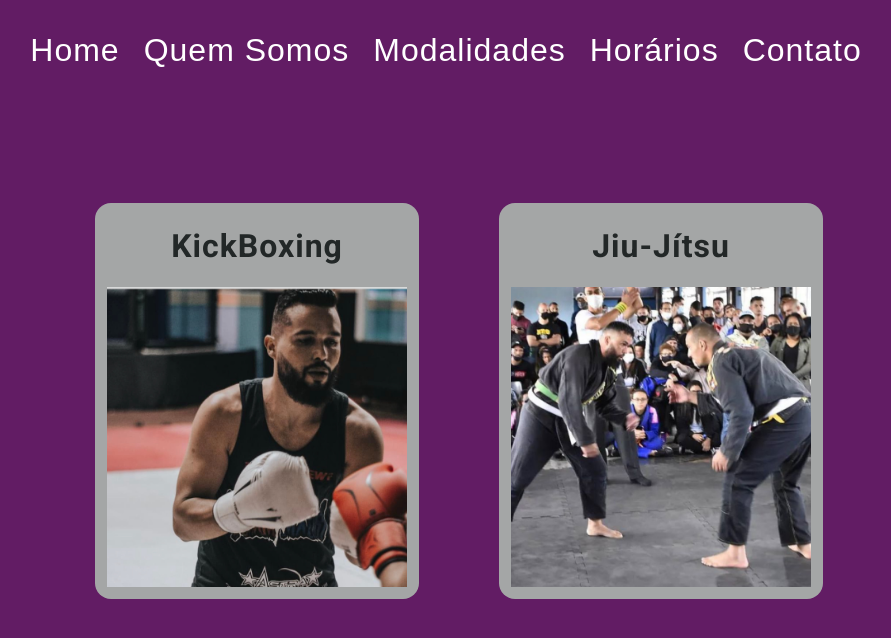
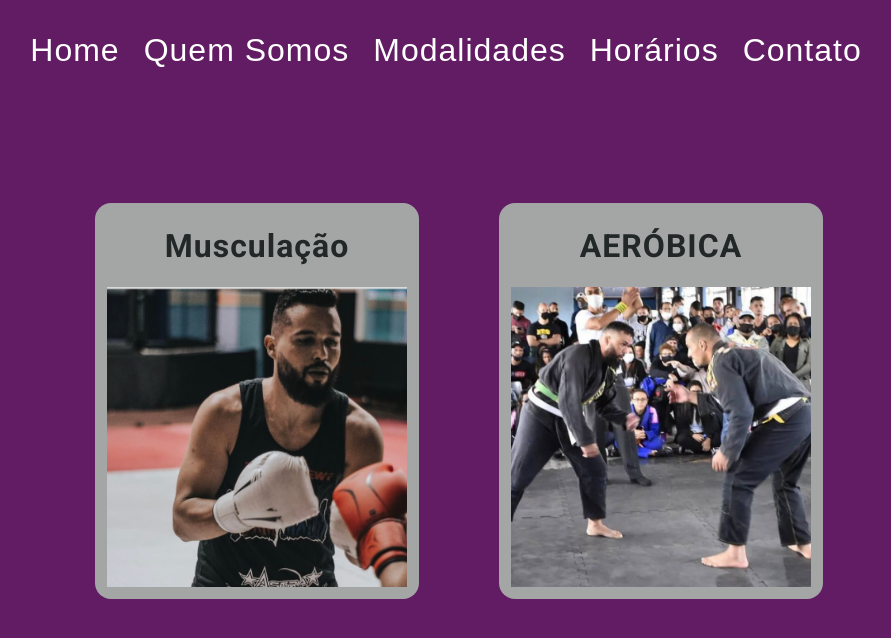
Before and after one commit to Daniel-Alves2017/gymwoman, a React (Vite) app: page /modality in a window 1280 px wide. Shown: the top 638 px of the page, without its empty margins (181-1072 px from the left). Built offline with nearby package versions, Linux system fonts and the light colour scheme; some icons are missing.

Commit message:
alteração das modalidades

```diff
--- a/src/pages/modality/index.tsx
+++ b/src/pages/modality/index.tsx
@@ -18,12 +18,12 @@ function Modality() {
       {step === 0 && (
         <aside className="modality group">
           <Card onClick={() => SetStep(1)}>
-            <p>KickBoxing</p>
-            <img src={bg_modalidade_kick} alt="modalidade de kickboxing" />
+            <p>Musculação</p>
+            <img src={bg_modalidade_kick} alt="modalidade de musculação" />
           </Card>
           <Card onClick={() => SetStep(2)}>
-            <p>Jiu-Jítsu</p>
-            <img src={bg_modalidade_jiu} alt="modalidade de jiu-jitsu" />
+            <p>AERÓBICA</p>
+            <img src={bg_modalidade_jiu} alt="modalidade de AERÓBICA" />
           </Card>
         </aside>
       )}
```
